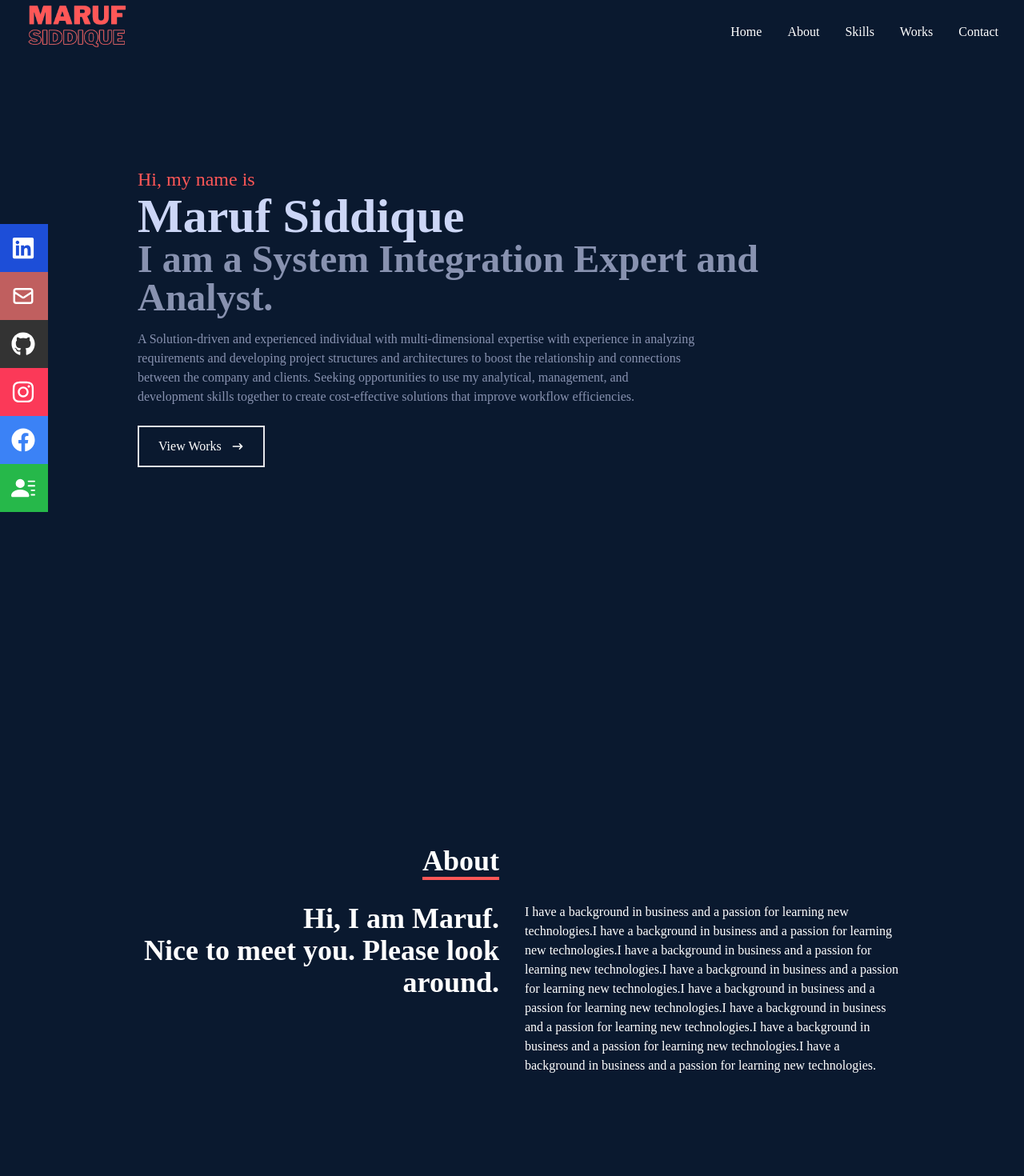
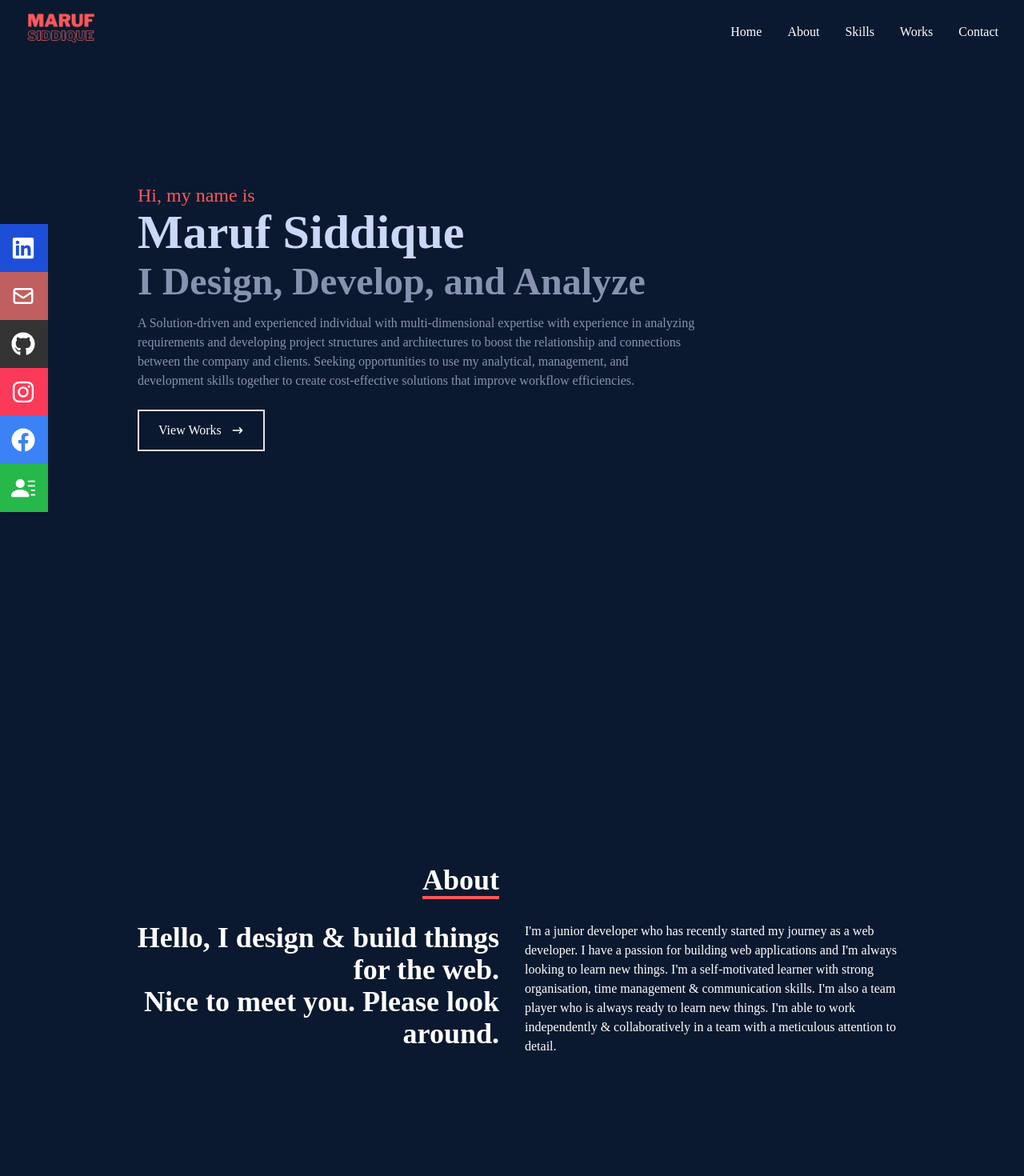
Before and after one commit to marufsiddique01/portfolio-react, a React (Create React App) app: page / in a window 1280 px wide. Shown: the top 1470 px of the page at 80% size. Built offline with nearby package versions, Linux system fonts and the light colour scheme.

Commit message:
halka edit

```diff
--- a/src/components/About.jsx
+++ b/src/components/About.jsx
@@ -17,12 +17,18 @@ const About = () => {
         <div className='max-w-[1000px] w-full grid sm:grid-cols-2 gap-8 px-4  text-white'>
           <div className='sm:text-right text-4xl font-bold  '>
             <p>
-              Hi, I am Maruf. <br /> Nice to meet you. Please look around.
+              Hello, I design & build things for the web. <br /> Nice to meet you. Please look around.
             </p>
           </div>
-          <div>
+          <div className='sm:text-left'>
             <p>
-              I have a background in business and a passion for learning new technologies.I have a background in business and a passion for learning new technologies.I have a background in business and a passion for learning new technologies.I have a background in business and a passion for learning new technologies.I have a background in business and a passion for learning new technologies.I have a background in business and a passion for learning new technologies.I have a background in business and a passion for learning new technologies.I have a background in business and a passion for learning new technologies.
+              I'm a junior developer who has recently started my journey as a web developer.
+              I have a passion for building web applications and I'm always looking to learn new things.
+              I'm a self-motivated learner with strong organisation, time management & communication skills.
+              I'm also a team player who is always ready to learn new things.
+              I'm able to work independently & collaboratively in a team with a meticulous attention to detail.
+
+              {/* I have a background in business and a passion for learning new technologies.I have a background in business and a passion for learning new technologies.I have a background in business and a passion for learning new technologies.I have a background in business and a passion for learning new technologies.I have a background in business and a passion for learning new technologies.I have a background in business and a passion for learning new technologies.I have a background in business and a passion for learning new technologies.I have a background in business and a passion for learning new technologies. */}
             </p>
           </div>
 
--- a/src/components/Home.jsx
+++ b/src/components/Home.jsx
@@ -1,5 +1,6 @@
 import React from 'react'
 import { HiArrowNarrowRight } from 'react-icons/hi'
+import { Link } from 'react-scroll'
 
 const Home = () => {
   return (
@@ -9,28 +10,21 @@ const Home = () => {
       <div className='max-w-[1000px] mx-auto px-8 flex flex-col justify-center h-full'>
         <p className='text-[#ff5757] text-2xl'>Hi, my name is</p>
         <h1 className='text-4xl sm:text-6xl font-bold text-[#ccd6f6]'>Maruf Siddique</h1>
-        <h2 className='text-2xl sm:text-5xl font-bold text-[#8892b0]'>I am a System Integration Expert and Analyst.</h2>
+        <h2 className='text-2xl sm:text-5xl font-bold text-[#8892b0] pt-2'>I Design, Develop, and Analyze
+        </h2>
         <p className='text-[#8892b0] py-4 max-w-[700px]'>
-          {' '}
+
           A Solution‑driven and experienced individual with multi‑dimensional expertise with experience in analyzing requirements and developing project structures and architectures to boost the
           relationship and connections between the company and clients. Seeking opportunities to use my analytical, management, and development skills together to create cost‑effective solutions that
           improve workflow efficiencies.
         </p>
         <div>
-          <button
-            className='text-white group
-          border-2
-          px-6
-          py-3
-          my-2
-          flex
-          flex-row
-          items-center
-           hover:bg-[#ff5757]
-            hover:border-[#ff5757]
-            '
+          <button href=''
+            className='text-white group border-2 px-6 py-3 my-2 flex flex-row items-center hover:bg-[#ff5757] hover:border-[#ff5757]'
           >
-            View Works
+            <Link to="work" smooth={true} duration={500}>
+              View Works
+            </Link>
             <span className='group-hover:rotate-90 duration-300'>
               <HiArrowNarrowRight className='ml-3' />
             </span>
--- a/src/components/Navbar.jsx
+++ b/src/components/Navbar.jsx
@@ -21,7 +21,7 @@ const Navbar = () => {
     <div className='fixed w-full h-[80px] flex justify-between items-center px-4 bg-[#0a192f]'>
       {/* logo of my self */}
       <div>
-        <img src={Logo} alt='Maruf Siddique' style={{ width: "160px" }} />
+        <img src={Logo} alt='Maruf Siddique' style={{ width: "120px", padding: "5px" }} />
       </div>
       {/* navbar menus */}
 
```
